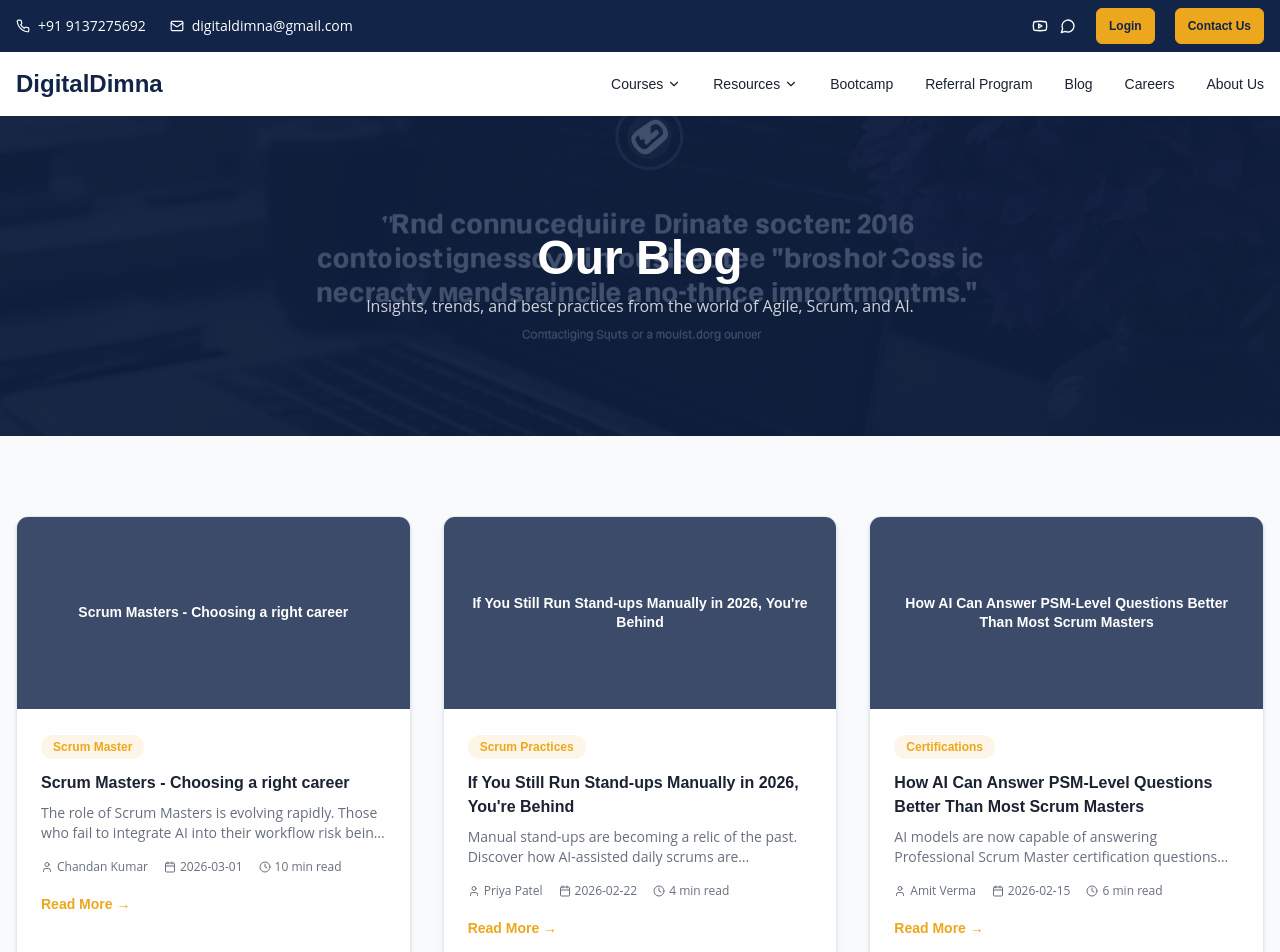
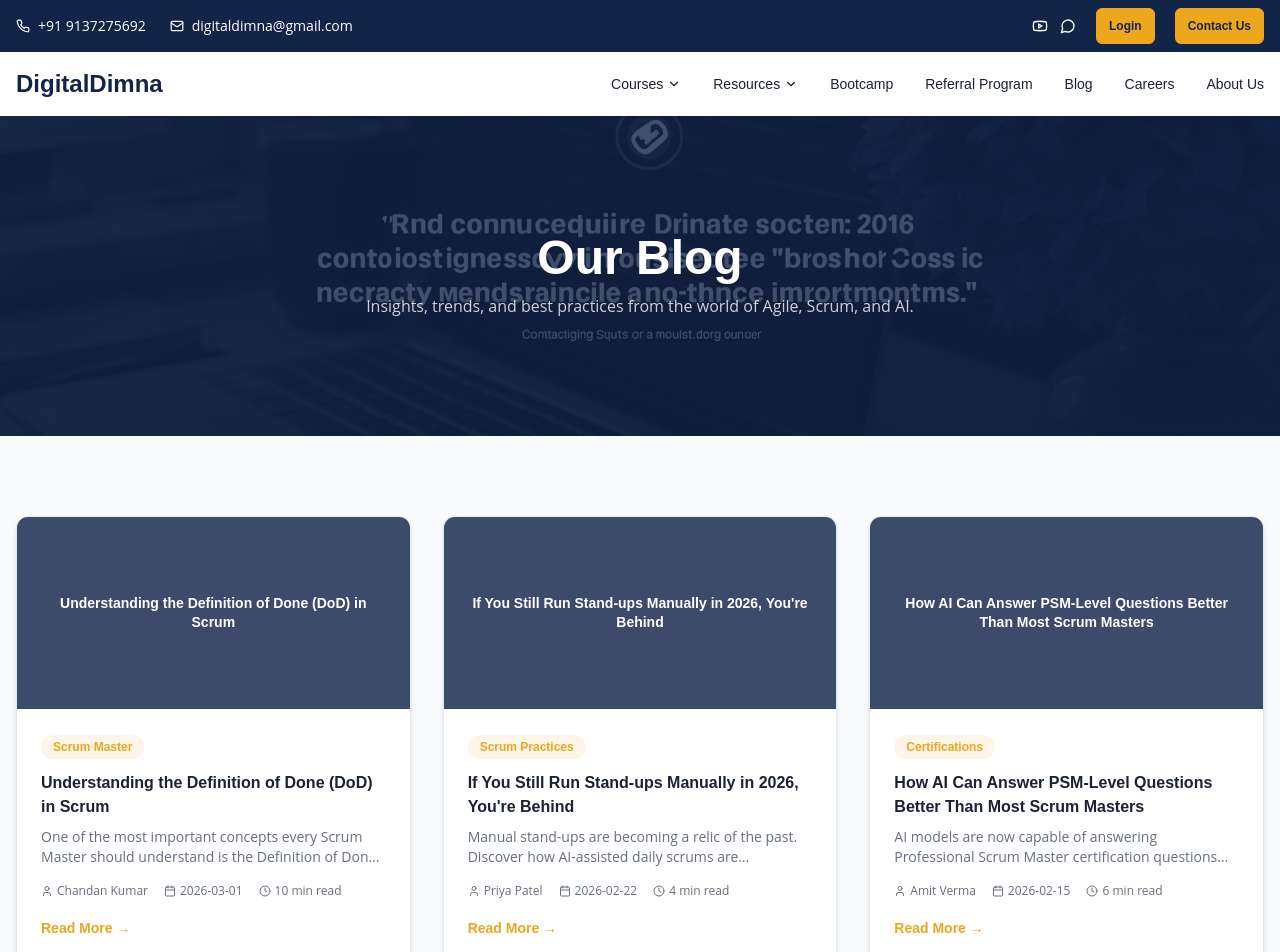
Before and after one commit to Prabha-123-ops/target_agility_clone_2, a React (Vite) app: page /blog in a window 1280 px wide. Shown: the top 952 px of the page. Built offline with nearby package versions, Linux system fonts and the light colour scheme; the HTML template or start-up script is replaced by a standard one.

Commit message:
contentchange

```diff
--- a/src/data/posts.ts
+++ b/src/data/posts.ts
@@ -13,8 +13,8 @@ export interface Post {
 export const posts: Post[] = [
   {
     slug: "Scrum Masters - Choosing a right career",
-    title: "Scrum Masters - Choosing a right career ",
-    excerpt: "The role of Scrum Masters is evolving rapidly. Those who fail to integrate AI into their workflow risk being left behind in an increasingly automated world.",
+    title: "Understanding the Definition of Done (DoD) in Scrum ",
+    excerpt: "One of the most important concepts every Scrum Master should understand is the Definition of Done (DoD).",
     content: `## Understanding the Definition of Done (DoD) in Scrum: A Complete Guide for Every Scrum Master
 
 ## Table of Contents
```
